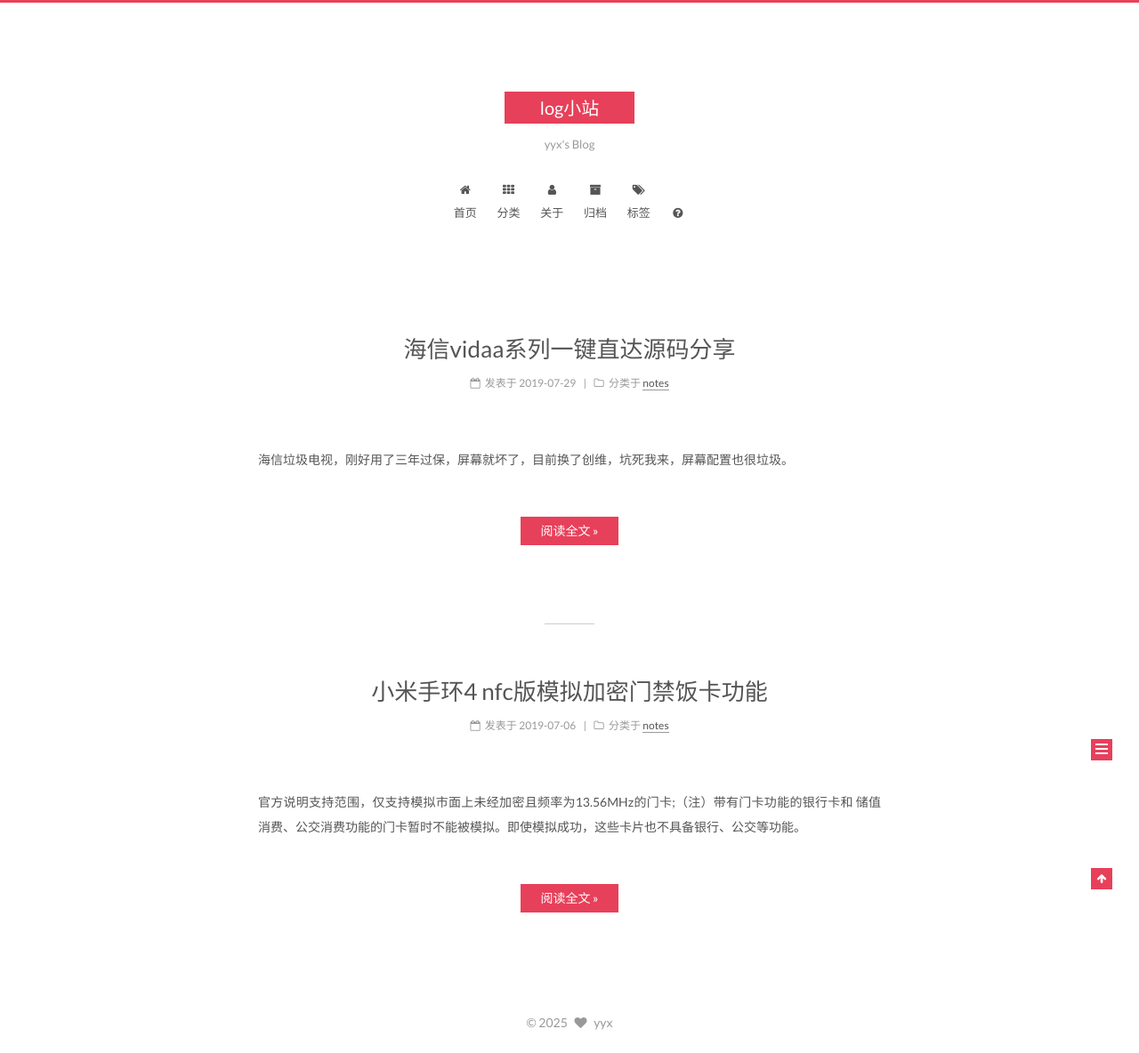
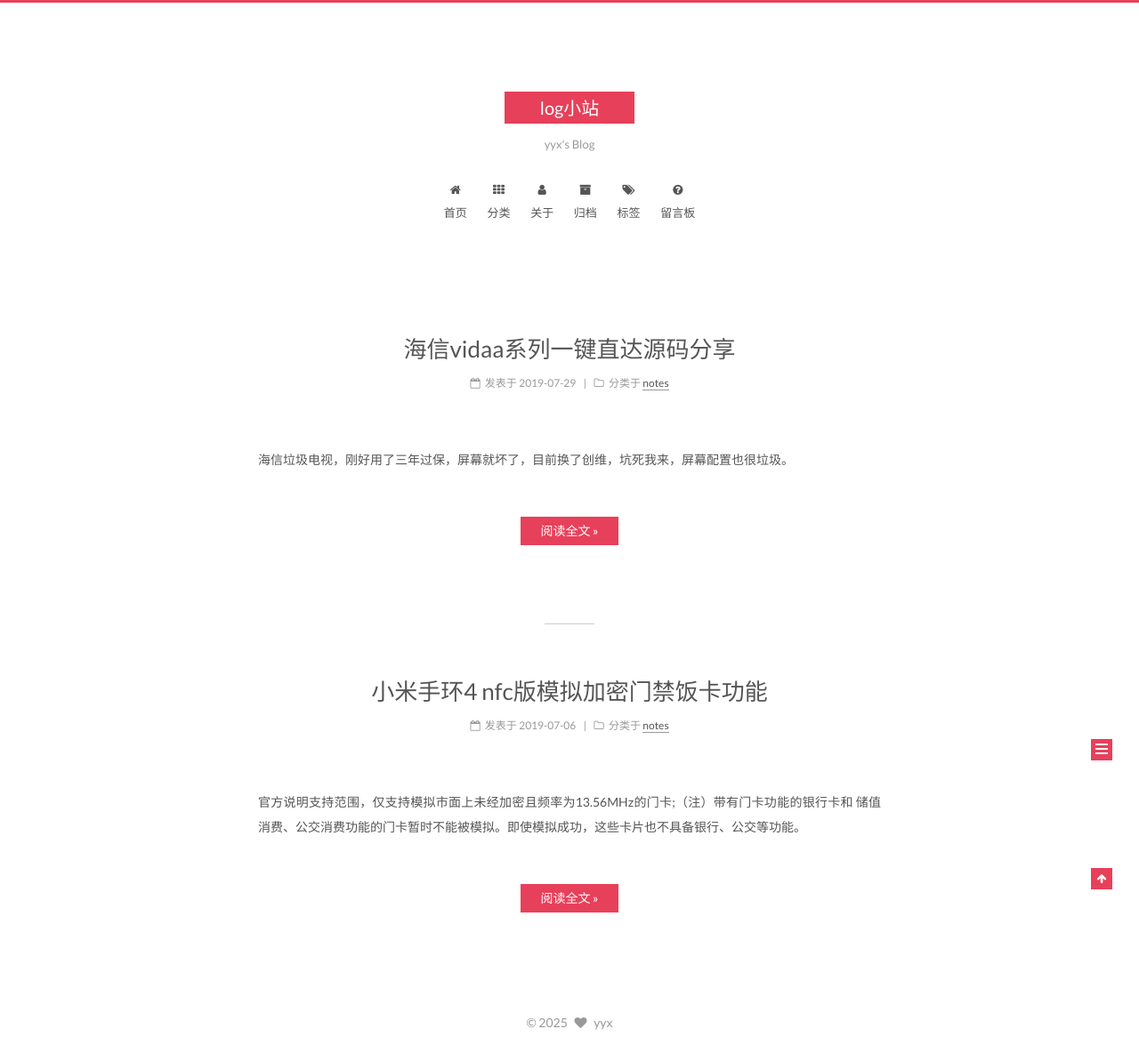
Before and after one commit to usertest001/usertest001.github.io, a Jekyll site: the page built from index.html, in a window 1280 px wide. Shown: the whole page at 89% size. Built offline with Jekyll 4.4.1, drawn with Linux system fonts in a browser that asks for light colours; the list of posts is cut into pages by our own code.

Commit message:
Auto-commit at Fri Feb 28 09:59:30 HKT 2025

```diff
--- a/_data/languages/zh-Hans.yml
+++ b/_data/languages/zh-Hans.yml
@@ -20,6 +20,7 @@ menu:
   schedule: 日程表
   sitemap: 站点地图
   commonweal: 公益404
+  guestbook: 留言板
 
 sidebar:
   overview: 站点概览
```
